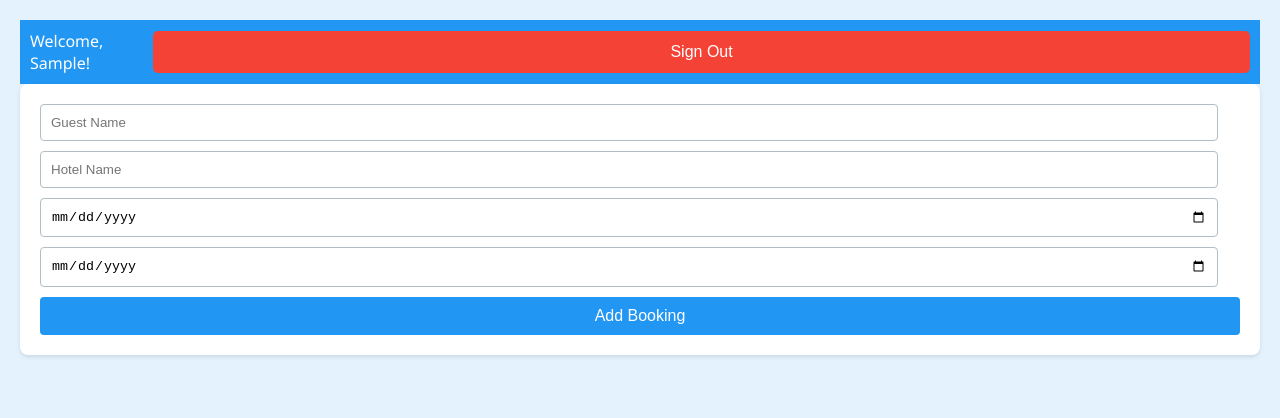
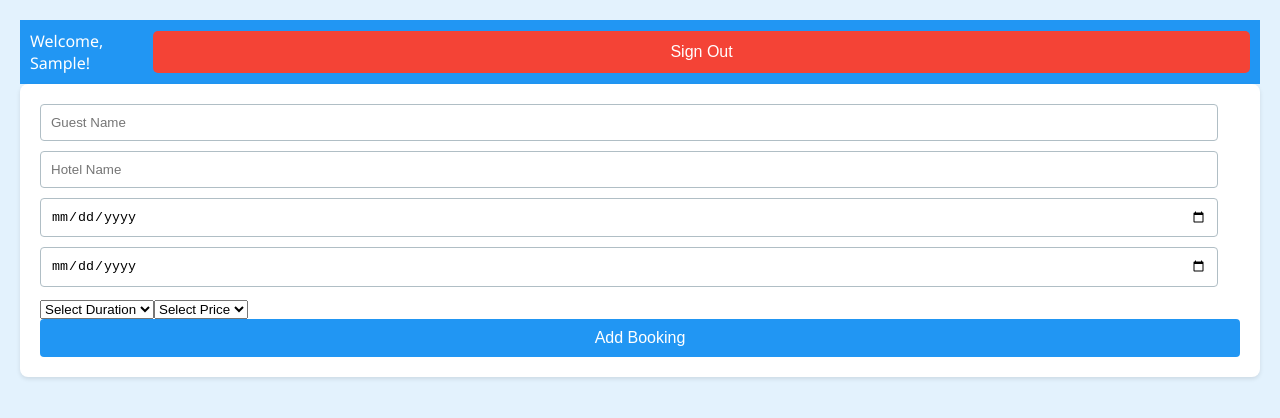
Before and after one commit to RajanPatel098/Hotel-Management, a React (Create React App) app in the folder hotel-management/: page / in a window 1280 px wide. Both pictures are taken after typing "Sample", "Sample123" into the empty fields and a click on the button "Login". Shown: the top 418 px of the page. Built offline with nearby package versions, Linux system fonts and the light colour scheme.

Commit message:
Drop down option

```diff
--- a/hotel-management/src/BookingForm.js
+++ b/hotel-management/src/BookingForm.js
@@ -5,14 +5,18 @@ function BookingForm({ onAdd }) {
   const [hotelName, setHotelName] = useState('');
   const [arrivalDate, setArrivalDate] = useState('');
   const [departureDate, setDepartureDate] = useState('');
+  const [duration, setDuration] = useState('');
+  const [price, setPrice] = useState('');
 
   const handleSubmit = (e) => {
     e.preventDefault();
-    onAdd({ guestName, hotelName, arrivalDate, departureDate });
+    onAdd({ guestName, hotelName, arrivalDate, departureDate, duration, price });
     setGuestName('');
     setHotelName('');
     setArrivalDate('');
     setDepartureDate('');
+    setDuration('');
+    setPrice('');
   };
 
   return (
@@ -43,6 +47,18 @@ function BookingForm({ onAdd }) {
         onChange={(e) => setDepartureDate(e.target.value)}
         required
       />
+      <select value={duration} onChange={(e) => setDuration(e.target.value)} required>
+        <option value="">Select Duration</option>
+        <option value="2 hours">2 hours</option>
+        <option value="4 hours">4 hours</option>
+        <option value="1 day">1 day</option>
+      </select>
+      <select value={price} onChange={(e) => setPrice(e.target.value)} required>
+        <option value="">Select Price</option>
+        <option value="$40">$40</option>
+        <option value="$60">$60</option>
+        <option value="$90">$90</option>
+      </select>
       <button type="submit">Add Booking</button>
     </form>
   );
```
